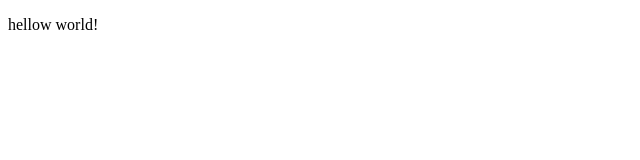
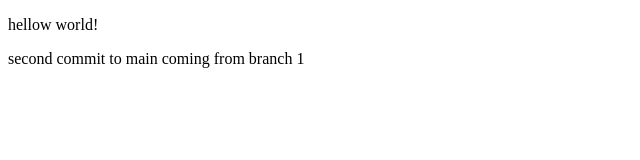
Before and after one commit to arvincalmario/COMP229-FALL2022, a plain HTML site: page index.html in a window 1280 px wide. Shown: the whole page, without its empty margins (0-640 px from the left). Drawn offline with Linux system fonts and the light colour scheme.

Commit message:
Update index.html
second commit branch 1, will merge it later

```diff
--- a/index.html
+++ b/index.html
@@ -8,5 +8,6 @@
 </head>
 <body>
     <p>hellow world!</p>
+    <p>second commit to main coming from branch 1</p>
 </body>
 </html>
```
